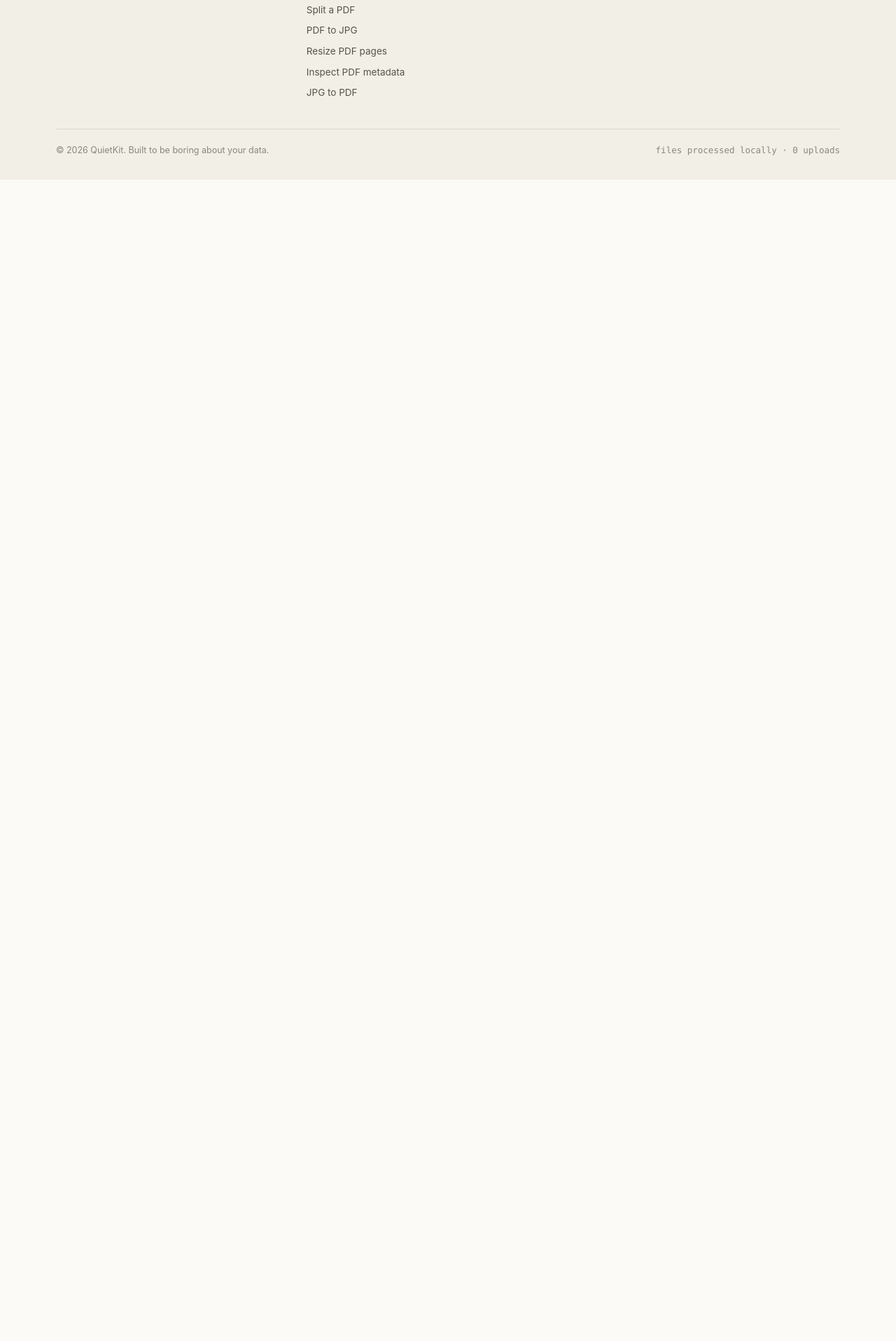
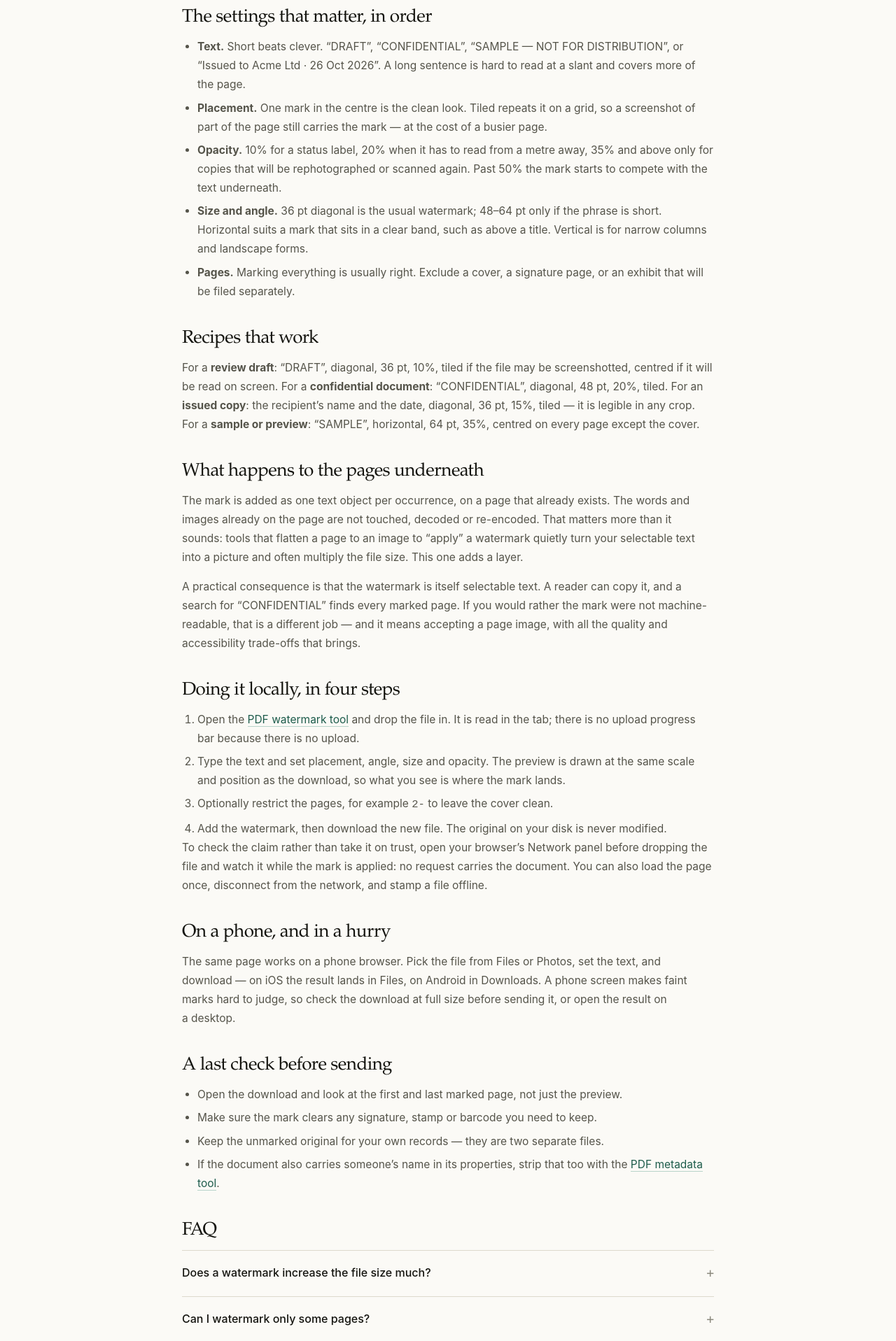
Before and after one commit to FaZheng820169/quietkit, a React (Vite) app: page /guides/watermark-pdf-without-upload in a window 1280 px wide. Shown: the part 880-2797 px from the top of the page at 70% size. Before the commit the page ends 1137 px from the top, so only its background shows below. Built offline with nearby package versions, Linux system fonts and the light colour scheme.

Commit message:
Add a guide on watermarking PDFs without an upload
Explains the three jobs a watermark can do, the settings that fit each, what a text layer leaves untouched, and how to verify the work stays local.

```diff
--- a/src/App.tsx
+++ b/src/App.tsx
@@ -28,6 +28,7 @@ import { CompressTo100kb } from './pages/guides/CompressTo100kb'
 import { MergePdfGuide } from './pages/guides/MergePdfGuide'
 import { SplitPdfGuide } from './pages/guides/SplitPdfGuide'
 import { PdfToJpgGuide } from './pages/guides/PdfToJpgGuide'
+import { WatermarkPdfGuide } from './pages/guides/WatermarkPdfGuide'
 import { ExifGuide } from './pages/guides/ExifGuide'
 import { ConvertPngToJpg } from './pages/guides/ConvertPngToJpg'
 import { WhatIsWebp } from './pages/guides/WhatIsWebp'
@@ -63,6 +64,7 @@ export default function App() {
           <Route path="/guides/merge-pdf-without-upload" element={<MergePdfGuide />} />
           <Route path="/guides/split-pdf-without-upload" element={<SplitPdfGuide />} />
           <Route path="/guides/pdf-to-jpg-without-upload" element={<PdfToJpgGuide />} />
+          <Route path="/guides/watermark-pdf-without-upload" element={<WatermarkPdfGuide />} />
           <Route path="/guides/exif-viewer" element={<ExifGuide />} />
           <Route path="/guides/convert-png-to-jpg" element={<ConvertPngToJpg />} />
           <Route path="/guides/what-is-webp" element={<WhatIsWebp />} />
--- a/src/components/Footer.tsx
+++ b/src/components/Footer.tsx
@@ -92,6 +92,9 @@ export function Footer() {
                 <Link to="/guides/pdf-to-jpg-without-upload">PDF to JPG locally</Link>
               </li>
               <li>
+                <Link to="/guides/watermark-pdf-without-upload">Watermark a PDF</Link>
+              </li>
+              <li>
                 <Link to="/guides/exif-viewer">Read EXIF data</Link>
               </li>
               <li>
--- a/src/content/routes.json
+++ b/src/content/routes.json
@@ -94,6 +94,11 @@
     "description": "What changes when a PDF page becomes a JPEG, which DPI to choose for screen or print, why transparent pages turn black, and how to verify the converter is local.",
     "priority": "0.8"
   },
+  "/guides/watermark-pdf-without-upload": {
+    "title": "How to watermark a PDF without uploading it",
+    "description": "Which watermark settings fit a draft, a confidential report or an issued copy, what a text layer does to the page, and how to stamp a PDF locally in the browser.",
+    "priority": "0.8"
+  },
   "/guides": {
     "title": "Guides — files, metadata and privacy",
     "description": "Practical guides on photo metadata, image compression and local PDF handling. Short, specific, and linked to a tool that does the work.",
--- a/src/pages/Home.tsx
+++ b/src/pages/Home.tsx
@@ -270,6 +270,11 @@ export function Home() {
                 body: 'What a page loses when it becomes pixels, the DPI that fits each job, and why margins turn black.',
               },
               {
+                to: '/guides/watermark-pdf-without-upload',
+                title: 'Watermark a PDF, properly',
+                body: 'Status, ownership and protection marks want different settings — and why a text layer beats flattening.',
+              },
+              {
                 to: '/guides/exif-viewer',
                 title: 'What an EXIF viewer shows',
                 body: 'The metadata families, the risky fields, and what f-stop, ISO and focal length mean.',
--- a/src/pages/guides/Guides.tsx
+++ b/src/pages/guides/Guides.tsx
@@ -36,6 +36,13 @@ const articles = [
     title: 'PDF to JPG without uploading it',
     description:
       'What you give up when a page becomes pixels, which DPI to pick, and why some pages turn black.',
+    tag: 'Documents',
+  },
+  {
+    to: '/guides/watermark-pdf-without-upload',
+    title: 'Watermark a PDF without uploading it',
+    description:
+      'The settings that fit a draft, a confidential report or an issued copy — and what a text layer does to the page.',
     tag: 'Documents',
   },
   {
--- /dev/null
+++ b/src/pages/guides/WatermarkPdfGuide.tsx
@@ -0,0 +1,161 @@
+import { Link } from 'react-router-dom'
+import { Article } from '../../components/Article'
+import { faqJsonLd, routeMeta, useSeo } from '../../lib/seo'
+
+const faqs = [
+  {
+    q: 'Does a watermark increase the file size much?',
+    a: 'Almost nothing. The mark is stored as text — a font reference and a few numbers per line — so a whole document gains a few kilobytes at most. A logo stamped as a picture would be heavier, because every page would carry its own copy of the image.',
+  },
+  {
+    q: 'Can I watermark only some pages?',
+    a: 'Yes. Leave the page field empty to mark the whole document, or give ranges such as 1-4, 7- to skip a cover or a signature page. The preview follows the first page in the range, so you see what will actually be stamped.',
+  },
+  {
+    q: 'Why does the mark look grey instead of black?',
+    a: 'It is drawn in a dark grey and then faded with an opacity setting. The combination keeps the mark visible without turning the page into a wall of text: around 10% you see it as a label, around 20% it reads at arm’s length, and above 50% it starts to compete with the body text.',
+  },
+  {
+    q: 'Can the watermark be removed afterwards?',
+    a: 'By anyone with a PDF editor, yes — it is a normal text object, not encryption. That is true of essentially every text watermark you will meet online. Treat it as a visible statement of status, not as copy protection; for proof of origin, use a digital signature or a hash of the file.',
+  },
+  {
+    q: 'Does watermarking reduce the quality of the pages?',
+    a: 'No. The existing page content is copied through untouched and one text layer is added on top. Nothing is re-rendered or re-compressed, so a scanned page stays a scan and a vector contract stays vector.',
+  },
+]
+
+export function WatermarkPdfGuide() {
+  useSeo({
+    ...routeMeta('/guides/watermark-pdf-without-upload'),
+    jsonLd: faqJsonLd(faqs),
+  })
+
+  return (
+    <Article
+      eyebrow="Guide · Documents"
+      title="Watermark a PDF without uploading it"
+      lede="Sending a draft, a confidential report or an evaluation copy usually means putting a label on it first. The mark itself is simple; deciding how visible it should be, and where it belongs, is the part worth thinking about."
+      updated="26 October 2026"
+      toolTo="/tools/pdf-watermark"
+      toolLabel="Watermark a PDF in your browser"
+    >
+      <h2>Start with the job the mark has to do</h2>
+      <p>
+        “Watermark” covers three different jobs, and they want different settings. A <strong>status
+        mark</strong> says this is a draft, a sample, or not for distribution — it should be seen at
+        a glance but not fight the page. A <strong>ownership mark</strong> names the person or
+        company the copy was issued to, which makes a leaked copy traceable. A <strong>protection
+        mark</strong> tries to make the file awkward to reuse, and is the one most likely to
+        disappoint: a visible text layer can be deleted by anyone with an editor.
+      </p>
+      <p>
+        Being clear about which of the three you need stops you from over-marking the page. A status
+        mark at 10% is plenty. An ownership mark wants your name and a date, not just a generic
+        word. And if you genuinely need protection, a watermark is the wrong tool — restrict who
+        receives the file, or use a signature.
+      </p>
+
+      <h2>The settings that matter, in order</h2>
+      <ul>
+        <li>
+          <strong>Text.</strong> Short beats clever. “DRAFT”, “CONFIDENTIAL”, “SAMPLE — NOT FOR
+          DISTRIBUTION”, or “Issued to Acme Ltd · 26 Oct 2026”. A long sentence is hard to read at
+          a slant and covers more of the page.
+        </li>
+        <li>
+          <strong>Placement.</strong> One mark in the centre is the clean look. Tiled repeats it on
+          a grid, so a screenshot of part of the page still carries the mark — at the cost of a
+          busier page.
+        </li>
+        <li>
+          <strong>Opacity.</strong> 10% for a status label, 20% when it has to read from a metre
+          away, 35% and above only for copies that will be rephotographed or scanned again. Past
+          50% the mark starts to compete with the text underneath.
+        </li>
+        <li>
+          <strong>Size and angle.</strong> 36 pt diagonal is the usual watermark; 48–64 pt only if
+          the phrase is short. Horizontal suits a mark that sits in a clear band, such as above a
+          title. Vertical is for narrow columns and landscape forms.
+        </li>
+        <li>
+          <strong>Pages.</strong> Marking everything is usually right. Exclude a cover, a signature
+          page, or an exhibit that will be filed separately.
+        </li>
+      </ul>
+
+      <h2>Recipes that work</h2>
+      <p>
+        For a <strong>review draft</strong>: “DRAFT”, diagonal, 36 pt, 10%, tiled if the file may be
+        screenshotted, centred if it will be read on screen. For a <strong>confidential
+        document</strong>: “CONFIDENTIAL”, diagonal, 48 pt, 20%, tiled. For an <strong>issued
+        copy</strong>: the recipient’s name and the date, diagonal, 36 pt, 15%, tiled — it is legible
+        in any crop. For a <strong>sample or preview</strong>: “SAMPLE”, horizontal, 64 pt, 35%,
+        centred on every page except the cover.
+      </p>
+
+      <h2>What happens to the pages underneath</h2>
+      <p>
+        The mark is added as one text object per occurrence, on a page that already exists. The words
+        and images already on the page are not touched, decoded or re-encoded. That matters more than
+        it sounds: tools that flatten a page to an image to “apply” a watermark quietly turn your
+        selectable text into a picture and often multiply the file size. This one adds a layer.
+      </p>
+      <p>
+        A practical consequence is that the watermark is itself selectable text. A reader can copy it,
+        and a search for “CONFIDENTIAL” finds every marked page. If you would rather the mark were not
+        machine-readable, that is a different job — and it means accepting a page image, with all the
+        quality and accessibility trade-offs that brings.
+      </p>
+
+      <h2>Doing it locally, in four steps</h2>
+      <ol>
+        <li>
+          Open the <Link to="/tools/pdf-watermark">PDF watermark tool</Link> and drop the file in.
+          It is read in the tab; there is no upload progress bar because there is no upload.
+        </li>
+        <li>
+          Type the text and set placement, angle, size and opacity. The preview is drawn at the same
+          scale and position as the download, so what you see is where the mark lands.
+        </li>
+        <li>
+          Optionally restrict the pages, for example <code>2-</code> to leave the cover clean.
+        </li>
+        <li>
+          Add the watermark, then download the new file. The original on your disk is never modified.
+        </li>
+      </ol>
+      <p>
+        To check the claim rather than take it on trust, open your browser’s Network panel before
+        dropping the file and watch it while the mark is applied: no request carries the document.
+        You can also load the page once, disconnect from the network, and stamp a file offline.
+      </p>
+
+      <h2>On a phone, and in a hurry</h2>
+      <p>
+        The same page works on a phone browser. Pick the file from Files or Photos, set the text, and
+        download — on iOS the result lands in Files, on Android in Downloads. A phone screen makes
+        faint marks hard to judge, so check the download at full size before sending it, or open the
+        result on a desktop.
+      </p>
+
+      <h2>A last check before sending</h2>
+      <ul>
+        <li>Open the download and look at the first and last marked page, not just the preview.</li>
+        <li>Make sure the mark clears any signature, stamp or barcode you need to keep.</li>
+        <li>Keep the unmarked original for your own records — they are two separate files.</li>
+        <li>If the document also carries someone’s name in its properties, strip that too with the <Link to="/tools/pdf-metadata">PDF metadata tool</Link>.</li>
+      </ul>
+
+      <h2>FAQ</h2>
+      <div className="faq">
+        {faqs.map((item) => (
+          <details key={item.q}>
+            <summary>{item.q}</summary>
+            <div className="faq-body">{item.a}</div>
+          </details>
+        ))}
+      </div>
+    </Article>
+  )
+}
```
